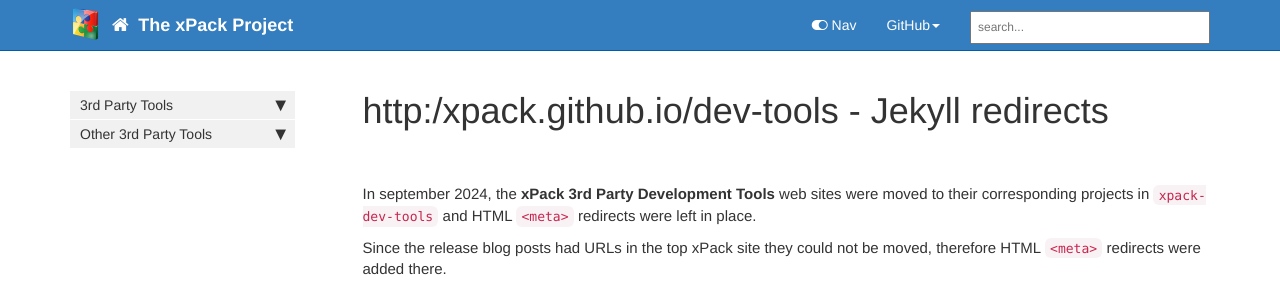
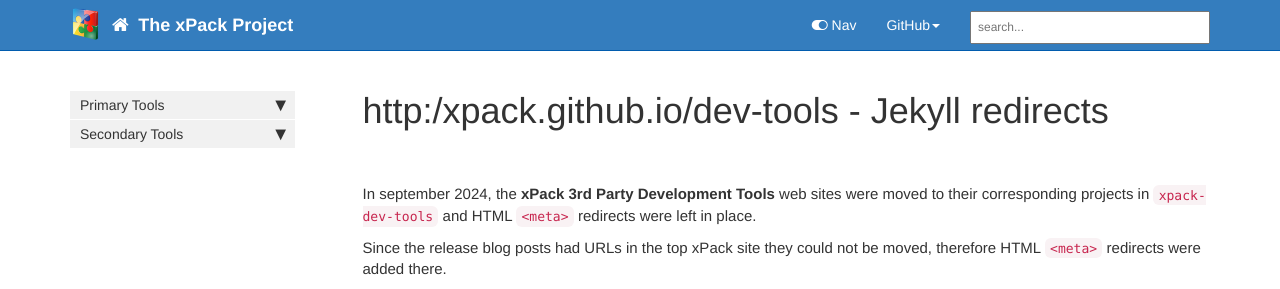
Before and after one commit to xpack/dev-tools, a Jekyll site: the page built from pages/index.md, in a window 1280 px wide. Shown: the top 289 px of the page. Built offline with Jekyll 4.4.1, drawn with Linux system fonts in a browser that asks for light colours; comment, search, counter and statistics services are not loaded.

Commit message:
home.yml: rename titles

```diff
--- a/_data/sidebars/home.yml
+++ b/_data/sidebars/home.yml
@@ -5,7 +5,7 @@ entries:
 - title: sidebar
   folders:
 
-  - title: 3rd Party Tools
+  - title: Primary Tools
     output: web
     folderitems:
 
@@ -49,7 +49,7 @@ entries:
       url: /windows-build-tools/
       output: web
 
-  - title: Other 3rd Party Tools
+  - title: Secondary Tools
     output: web
     folderitems:
 
```
